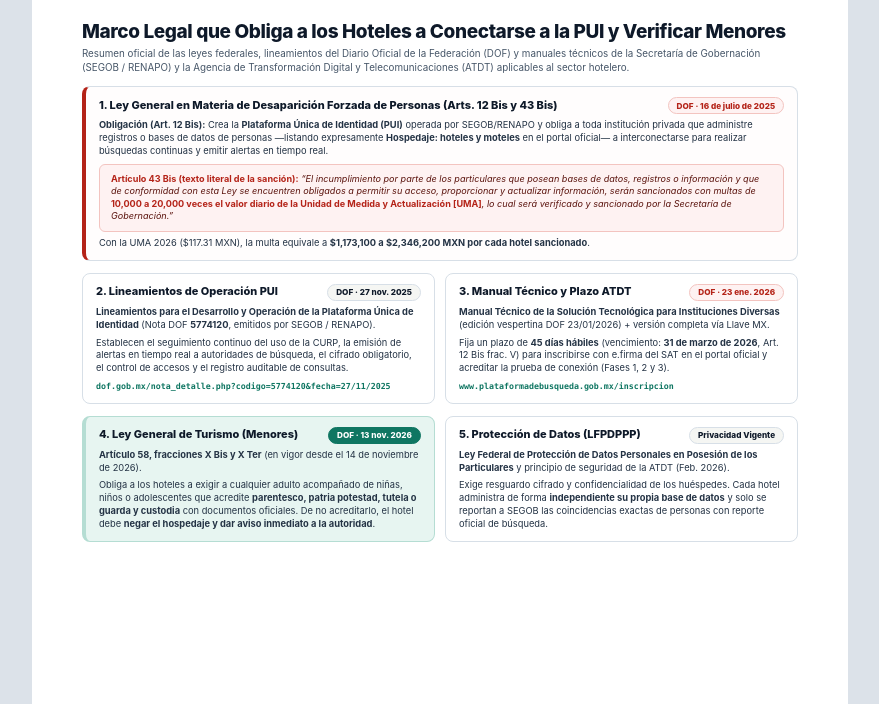
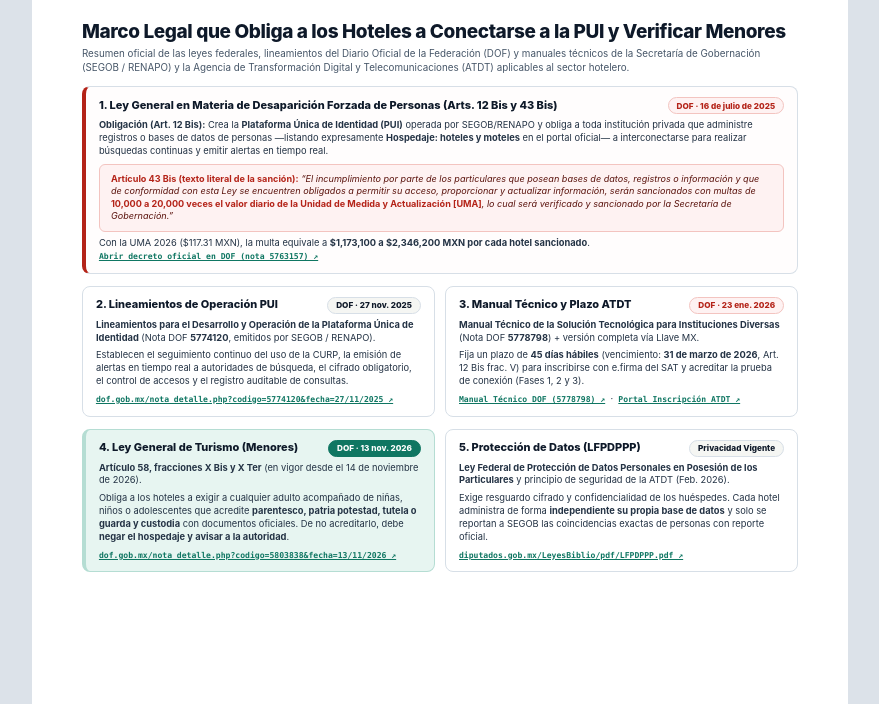
Before and after one commit to jesusoldekamp-hue/portico-hospitality, a website: page docs/marco-legal.html in a window 1280 px wide. Shown: the part 96-800 px from the top of the page, without its empty margins (200-1079 px from the left). Drawn offline with Linux system fonts and the light colour scheme.

Commit message:
Add verified clickable official DOF and Diputados links to legal reference PDF

```diff
--- a/docs/marco-legal.html
+++ b/docs/marco-legal.html
@@ -233,10 +233,12 @@
       }
 
       .url-mono {
+        display: inline-block;
         font-family: ui-monospace, SFMono-Regular, Menlo, monospace;
-        font-size: 8.3px;
+        font-size: 8.1px;
         color: var(--emerald);
         font-weight: 700;
+        text-decoration: underline;
         word-break: break-all;
       }
 
@@ -344,7 +346,8 @@
             <strong>Artículo 43 Bis (texto literal de la sanción):</strong> “El incumplimiento por parte de los particulares que posean bases de datos, registros o información y que de conformidad con esta Ley se encuentren obligados a permitir su acceso, proporcionar y actualizar información, serán sancionados con multas de <strong>10,000 a 20,000 veces el valor diario de la Unidad de Medida y Actualización [UMA]</strong>, lo cual será verificado y sancionado por la Secretaría de Gobernación.”
           </div>
           <p>
-            Con la UMA 2026 ($117.31 MXN), la multa equivale a <strong>$1,173,100 a $2,346,200 MXN por cada hotel sancionado</strong>.
+            Con la UMA 2026 ($117.31 MXN), la multa equivale a <strong>$1,173,100 a $2,346,200 MXN por cada hotel sancionado</strong>. &nbsp;
+            <a class="url-mono" href="https://dof.gob.mx/nota_detalle.php?codigo=5763157&amp;fecha=16/07/2025">Abrir decreto oficial en DOF (nota 5763157) ↗</a>
           </p>
         </section>
 
@@ -361,7 +364,9 @@
             <p>
               Establecen el seguimiento continuo del uso de la CURP, la emisión de alertas en tiempo real a autoridades de búsqueda, el cifrado obligatorio, el control de accesos y el registro auditable de consultas.
             </p>
-            <p><span class="url-mono">dof.gob.mx/nota_detalle.php?codigo=5774120&amp;fecha=27/11/2025</span></p>
+            <p>
+              <a class="url-mono" href="https://dof.gob.mx/nota_detalle.php?codigo=5774120&amp;fecha=27/11/2025">dof.gob.mx/nota_detalle.php?codigo=5774120&amp;fecha=27/11/2025 ↗</a>
+            </p>
           </div>
 
           <div class="law-card">
@@ -370,12 +375,15 @@
               <span class="law-badge red">DOF · 23 ene. 2026</span>
             </div>
             <p>
-              <strong>Manual Técnico de la Solución Tecnológica para Instituciones Diversas</strong> (edición vespertina DOF 23/01/2026) + versión completa vía Llave MX.
+              <strong>Manual Técnico de la Solución Tecnológica para Instituciones Diversas</strong> (Nota DOF <strong>5778798</strong>) + versión completa vía Llave MX.
             </p>
             <p>
-              Fija un plazo de <strong>45 días hábiles</strong> (vencimiento: <strong>31 de marzo de 2026</strong>, Art. 12 Bis frac. V) para inscribirse con e.firma del SAT en el portal oficial y acreditar la prueba de conexión (Fases 1, 2 y 3).
+              Fija un plazo de <strong>45 días hábiles</strong> (vencimiento: <strong>31 de marzo de 2026</strong>, Art. 12 Bis frac. V) para inscribirse con e.firma del SAT y acreditar la prueba de conexión (Fases 1, 2 y 3).
             </p>
-            <p><span class="url-mono">www.plataformadebusqueda.gob.mx/inscripcion</span></p>
+            <p>
+              <a class="url-mono" href="https://dof.gob.mx/nota_detalle.php?codigo=5778798&amp;fecha=23/01/2026">Manual Técnico DOF (5778798) ↗</a> &nbsp;·&nbsp;
+              <a class="url-mono" href="https://www.plataformadebusqueda.gob.mx/inscripcion">Portal Inscripción ATDT ↗</a>
+            </p>
           </div>
         </section>
 
@@ -390,7 +398,10 @@
               <strong>Artículo 58, fracciones X Bis y X Ter</strong> (en vigor desde el 14 de noviembre de 2026).
             </p>
             <p>
-              Obliga a los hoteles a exigir a cualquier adulto acompañado de niñas, niños o adolescentes que acredite <strong>parentesco, patria potestad, tutela o guarda y custodia</strong> con documentos oficiales. De no acreditarlo, el hotel debe <strong>negar el hospedaje y dar aviso inmediato a la autoridad</strong>.
+              Obliga a los hoteles a exigir a cualquier adulto acompañado de niñas, niños o adolescentes que acredite <strong>parentesco, patria potestad, tutela o guarda y custodia</strong> con documentos oficiales. De no acreditarlo, debe <strong>negar el hospedaje y avisar a la autoridad</strong>.
+            </p>
+            <p>
+              <a class="url-mono" href="https://dof.gob.mx/nota_detalle.php?codigo=5803838&amp;fecha=13/11/2026">dof.gob.mx/nota_detalle.php?codigo=5803838&amp;fecha=13/11/2026 ↗</a>
             </p>
           </div>
 
@@ -403,7 +414,10 @@
               <strong>Ley Federal de Protección de Datos Personales en Posesión de los Particulares</strong> y principio de seguridad de la ATDT (Feb. 2026).
             </p>
             <p>
-              Exige resguardo cifrado y confidencialidad de los huéspedes. Cada hotel administra de forma <strong>independiente su propia base de datos</strong> y solo se reportan a SEGOB las coincidencias exactas de personas con reporte oficial de búsqueda.
+              Exige resguardo cifrado y confidencialidad de los huéspedes. Cada hotel administra de forma <strong>independiente su propia base de datos</strong> y solo se reportan a SEGOB las coincidencias exactas de personas con reporte oficial.
+            </p>
+            <p>
+              <a class="url-mono" href="https://www.diputados.gob.mx/LeyesBiblio/pdf/LFPDPPP.pdf">diputados.gob.mx/LeyesBiblio/pdf/LFPDPPP.pdf ↗</a>
             </p>
           </div>
         </section>
```
